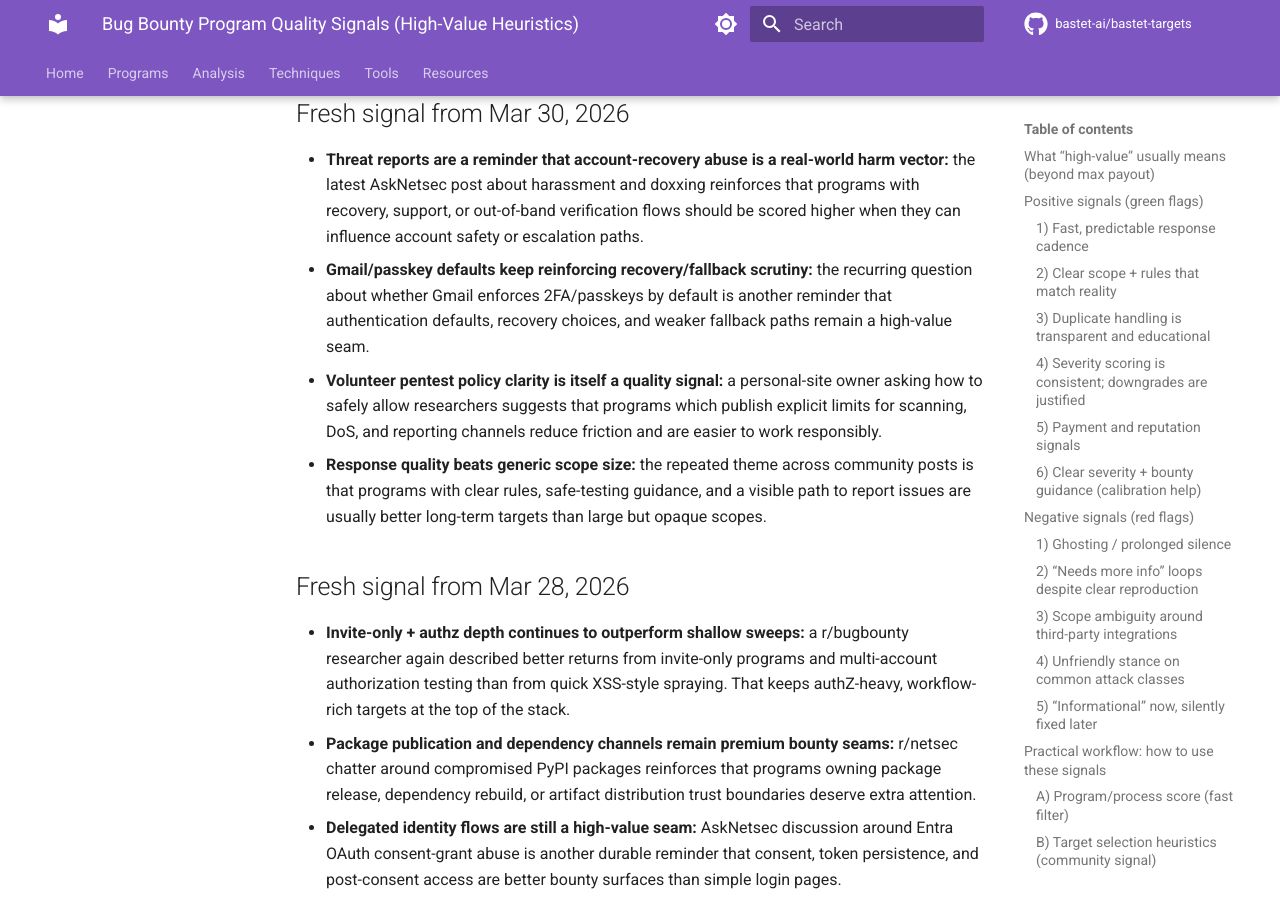
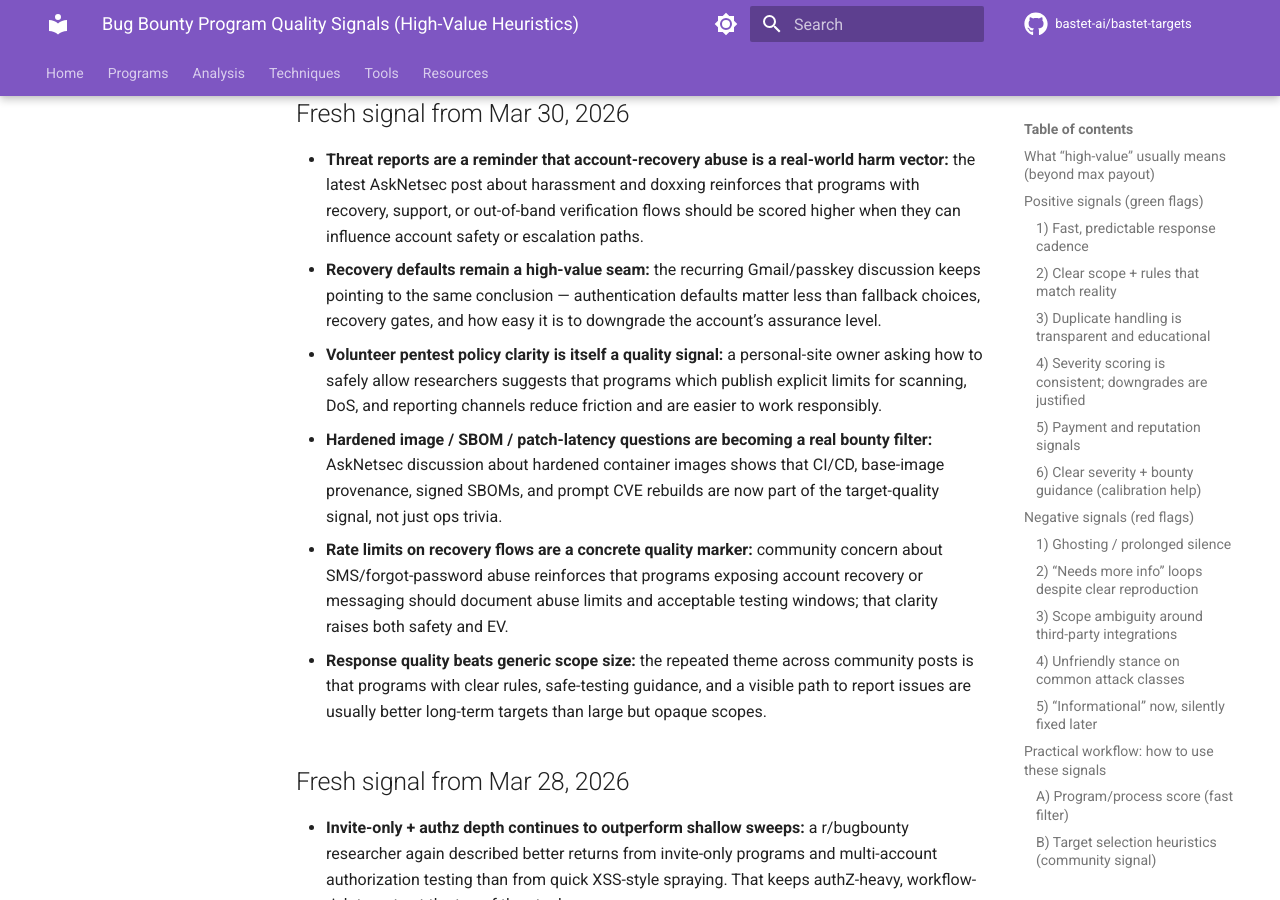
Before and after one commit to bastet-ai/bastet-targets, an MkDocs documentation site: the page built from docs/program-quality-signals.md, in a window 1280 px wide and 900 px high, scrolled down 9035 px. Built offline with MkDocs 1.6.1 and Material for MkDocs 9.7.7, drawn with Linux system fonts in a browser that asks for light colours; comment, search, counter and statistics services are not loaded.

Commit message:
Update program quality intel

```diff
--- a/docs/program-quality-signals.md
+++ b/docs/program-quality-signals.md
@@ -191,8 +191,10 @@ As new repeated patterns emerge, update this page with **generalized** (non-doxx
 ## Fresh signal from Mar 30, 2026
 
 - **Threat reports are a reminder that account-recovery abuse is a real-world harm vector:** the latest AskNetsec post about harassment and doxxing reinforces that programs with recovery, support, or out-of-band verification flows should be scored higher when they can influence account safety or escalation paths.
-- **Gmail/passkey defaults keep reinforcing recovery/fallback scrutiny:** the recurring question about whether Gmail enforces 2FA/passkeys by default is another reminder that authentication defaults, recovery choices, and weaker fallback paths remain a high-value seam.
+- **Recovery defaults remain a high-value seam:** the recurring Gmail/passkey discussion keeps pointing to the same conclusion — authentication defaults matter less than fallback choices, recovery gates, and how easy it is to downgrade the account’s assurance level.
 - **Volunteer pentest policy clarity is itself a quality signal:** a personal-site owner asking how to safely allow researchers suggests that programs which publish explicit limits for scanning, DoS, and reporting channels reduce friction and are easier to work responsibly.
+- **Hardened image / SBOM / patch-latency questions are becoming a real bounty filter:** AskNetsec discussion about hardened container images shows that CI/CD, base-image provenance, signed SBOMs, and prompt CVE rebuilds are now part of the target-quality signal, not just ops trivia.
+- **Rate limits on recovery flows are a concrete quality marker:** community concern about SMS/forgot-password abuse reinforces that programs exposing account recovery or messaging should document abuse limits and acceptable testing windows; that clarity raises both safety and EV.
 - **Response quality beats generic scope size:** the repeated theme across community posts is that programs with clear rules, safe-testing guidance, and a visible path to report issues are usually better long-term targets than large but opaque scopes.
 
 ## Fresh signal from Mar 28, 2026
```
